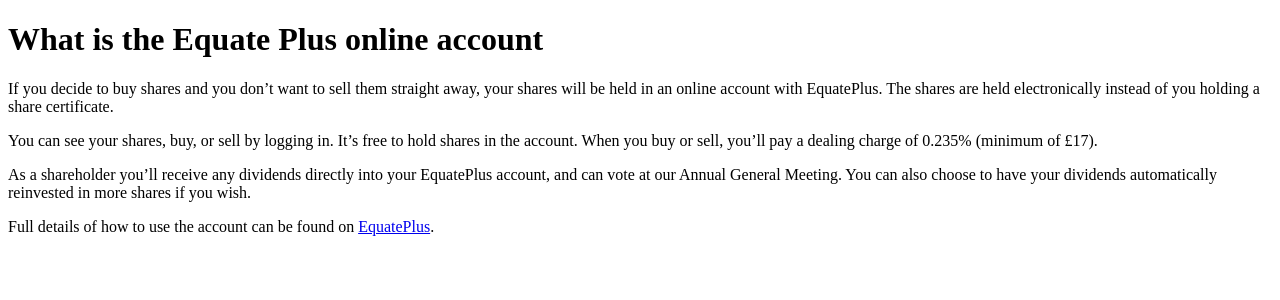
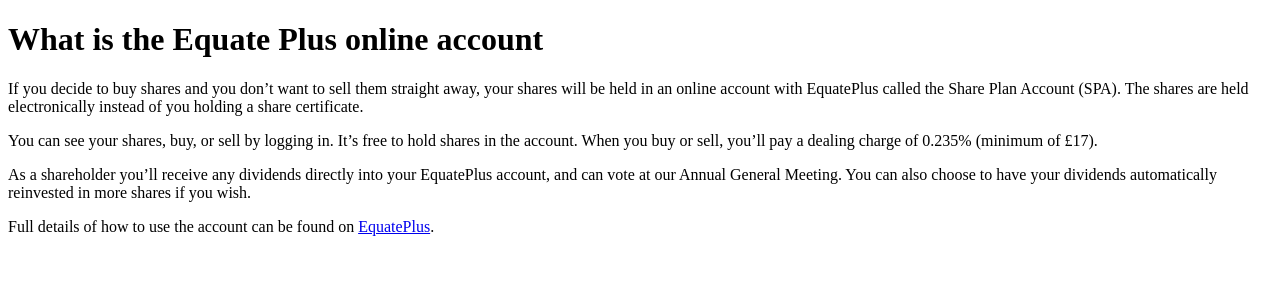
Before and after one commit to Spydr-Digital/nw-sharesave-support-poland, a Next.js app: page /maturity/what-is-equate-plus in a window 1280 px wide. Shown: the top 300 px of the page. Built offline with nearby package versions, Linux system fonts and the light colour scheme.

Commit message:
nw updates to equate plus description

```diff
--- a/pages/maturity/what-is-equate-plus.mdx
+++ b/pages/maturity/what-is-equate-plus.mdx
@@ -1,6 +1,6 @@
 # What is the Equate Plus online account
 
-If you decide to buy shares and you don’t want to sell them straight away, your shares will be held in an online account with EquatePlus. The shares are held electronically instead of you holding a share certificate.
+If you decide to buy shares and you don’t want to sell them straight away, your shares will be held in an online account with EquatePlus called the Share Plan Account (SPA). The shares are held electronically instead of you holding a share certificate.
 
 You can see your shares, buy, or sell by logging in. It’s free to hold shares in the account. When you buy or sell, you’ll pay a dealing charge of 0.235% (minimum of £17).
 
```
